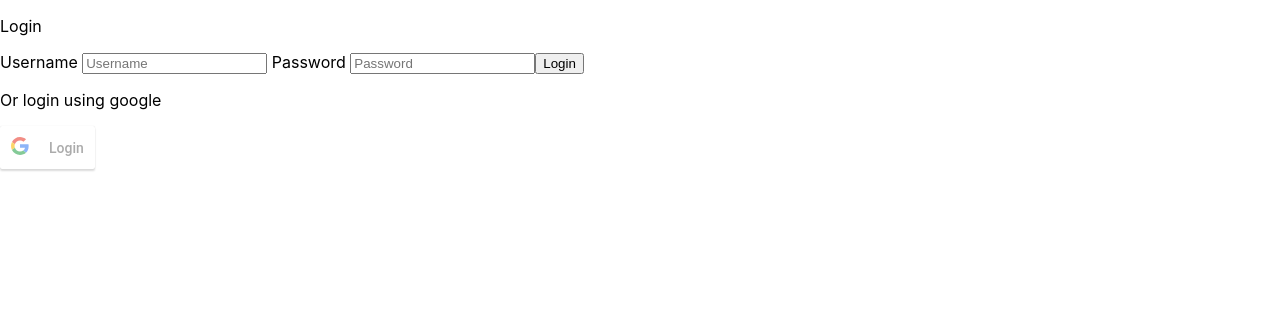
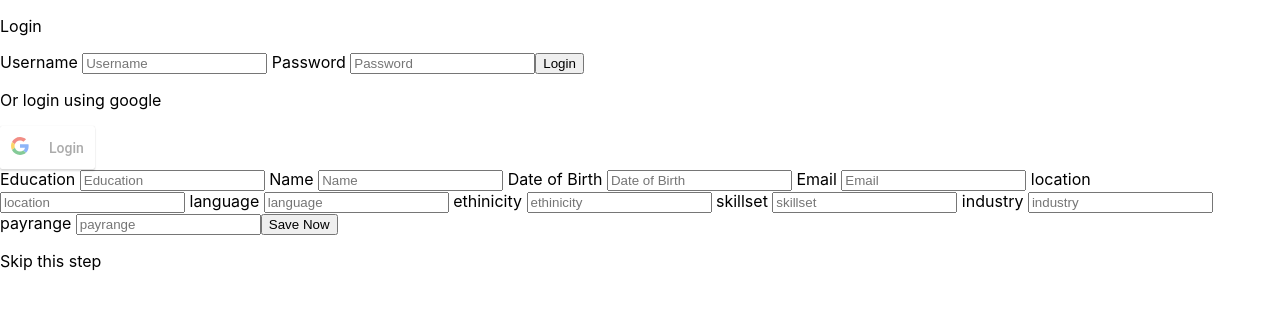
Before and after one commit to samantharand/untapped-society-react, a React (Create React App) app: page /login in a window 1280 px wide. Shown: the top 310 px of the page. Built offline with nearby package versions, Linux system fonts and the light colour scheme; no server answers.

Commit message:
update profile successful

```diff
--- a/src/App.js
+++ b/src/App.js
@@ -1,10 +1,11 @@
-import React from 'react';
+import React, { useState } from 'react';
 import './App.css';
 import AdminManager from './AdminManager'
 import Login from './Auth/Login'
 import Register from './Auth/Register'
 import ProfileCreate from './User/ProfileCreate'
 import Profile from './User/Profile'
+import ProfileUpdate from './User/Profile/Update'
 import {
   BrowserRouter as Router,
   Switch,
@@ -14,6 +15,8 @@ import {
 
 function App() {
 
+  const [currentUser, setCurrentUser] = useState({})
+
   return (
     <div>
       <Router className="App">
@@ -22,13 +25,16 @@ function App() {
             <AdminManager/>
           </Route>
           <Route path='/login'>
-            <Login/>
+            <Login setCurrentUser={setCurrentUser}/>
+            <ProfileUpdate currentUser={currentUser}/>
           </Route>
           <Route path='/register'>
-            <Register/>
+            <Register setCurrentUser={setCurrentUser}/>
           </Route>
           <Route path='/createprofile'>
             <ProfileCreate/>
+          </Route>
+          <Route path='/profile/update'>
           </Route>
           <Route path='/profile'>
             <Profile/>
--- a/src/Auth/Login/index.js
+++ b/src/Auth/Login/index.js
@@ -35,6 +35,7 @@ export default class Login extends Component {
       const loginJson = await loginResult.json()
 
       // return loginJson
+      this.props.setCurrentUser(loginJson.data)
       console.log('loginJson', loginJson);
 
     } catch (error) {
--- /dev/null
+++ b/src/User/Profile/Update/index.js
@@ -0,0 +1,151 @@
+import React, { Component } from 'react'
+
+export default class ProfileUpdate extends Component {
+	constructor() {
+		super()
+
+		this.state = {
+			eduction: '',
+			name: '',
+			date_of_birth: '',
+			email: '',
+			location: '',
+			language: '',
+			ethinicity: '',
+			skillset: '',
+			industry: '',
+			payrange: ''
+		}
+	}
+
+	onChange = (e) => {
+    this.setState({ [e.target.name]: e.target.value })
+  }
+
+  // api call
+  updateProfile = async (updateInfo) => {
+  	const url = process.env.REACT_APP_API_URL + 'api/v1/profiles/update/' + this.props.currentUser.id
+
+  	const updateProfileResponse = await fetch(url, {
+				credentials: 'include',
+				method: 'PATCH',
+				body: JSON.stringify(updateInfo),
+				headers: {
+					'Content-Type': 'application/json'
+				}
+  	})
+
+  	const updateProfileJson = await updateProfileResponse.json()
+  	console.log('updateProfileJson', updateProfileJson);
+  }
+
+  // event handler
+  onSubmit = async (e) => {
+  	e.preventDefault()
+  	console.log(this.props.currentUser.id);
+
+  	try {
+
+	  	const result = await this.updateProfile({
+					education: this.state.eduction,
+					name: this.state.name,
+					date_of_birth: this.state.date_of_birth,
+					email: this.state.email,
+					location: this.state.location,
+					language: this.state.language,
+					ethinicity: this.state.ethinicity,
+					skillset: this.state.skillset,
+					industry: this.state.industry,
+					payrange: this.state.payrange
+	  	})
+
+  	} catch (error) {
+  		console.error(error)
+  	}
+
+  }
+
+	render() {
+
+		const { education, name, date_of_birth, email, location, language, ethinicity, skillset, industry, payrange } = this.state
+
+		return(
+			<React.Fragment>
+				<form onSubmit={ this.onSubmit }>
+					<label> Education </label>
+					<input
+						placeholder="Education"
+						name='education'
+						value={ education }
+						onChange={ this.onChange }
+					/>
+					<label>  Name </label>
+					<input
+						placeholder="Name"
+						name='name'
+						value={ name }
+						onChange={ this.onChange }
+					/>
+					<label> Date of Birth </label>
+					<input
+						placeholder="Date of Birth"
+						name='date_of_birth'
+						value={ date_of_birth }
+						onChange={ this.onChange }
+					/>
+					<label> Email </label>
+					<input
+						placeholder="Email"
+						name='email'
+						value={ email }
+						onChange={ this.onChange }
+					/>
+					<label> location </label>
+					<input
+						placeholder="location"
+						name='location'
+						value={ location }
+						onChange={ this.onChange }
+					/>
+					<label> language </label>
+					<input
+						placeholder="language"
+						name='language'
+						value={ language }
+						onChange={ this.onChange }
+					/>
+					<label> ethinicity </label>
+					<input
+						placeholder="ethinicity"
+						name='ethinicity'
+						value={ ethinicity }
+						onChange={ this.onChange }
+					/>
+					<label> skillset </label>
+					<input
+						placeholder="skillset"
+						name='skillset'
+						value={ skillset }
+						onChange={ this.onChange }
+					/>
+					<label> industry </label>
+					<input
+						placeholder="industry"
+						name='industry'
+						value={ industry }
+						onChange={ this.onChange }
+					/>
+					<label> payrange </label>
+					<input
+						placeholder="payrange"
+						name='payrange'
+						value={ payrange }
+						onChange={ this.onChange }
+					/>
+					<button> Save Now </button>
+				</form>
+				<p> Skip this step </p>
+			</React.Fragment>
+		)
+	}
+}
--- a/src/User/Profile/index.js
+++ b/src/User/Profile/index.js
@@ -35,8 +35,21 @@ export default class Profile extends Component {
 	}
 
 	render() {
+		const { profile } = this.state
 		return (
-			<p> profile </p>
+			<React.Fragment>
+				<p> profile </p>
+				<p> { profile.date_of_birth} </p>
+				<p> {profile.education} </p>
+				<p> {profile.email} </p>
+				<p> {profile.ethinicity} </p>
+				<p> {profile.industry} </p>
+				<p> {profile.language} </p>
+				<p> {profile.location} </p>
+				<p> {profile.name} </p>
+				<p> {profile.payrange} </p>
+				<p> {profile.skillset} </p>
+			</React.Fragment>
 		)
 	}
 
```
